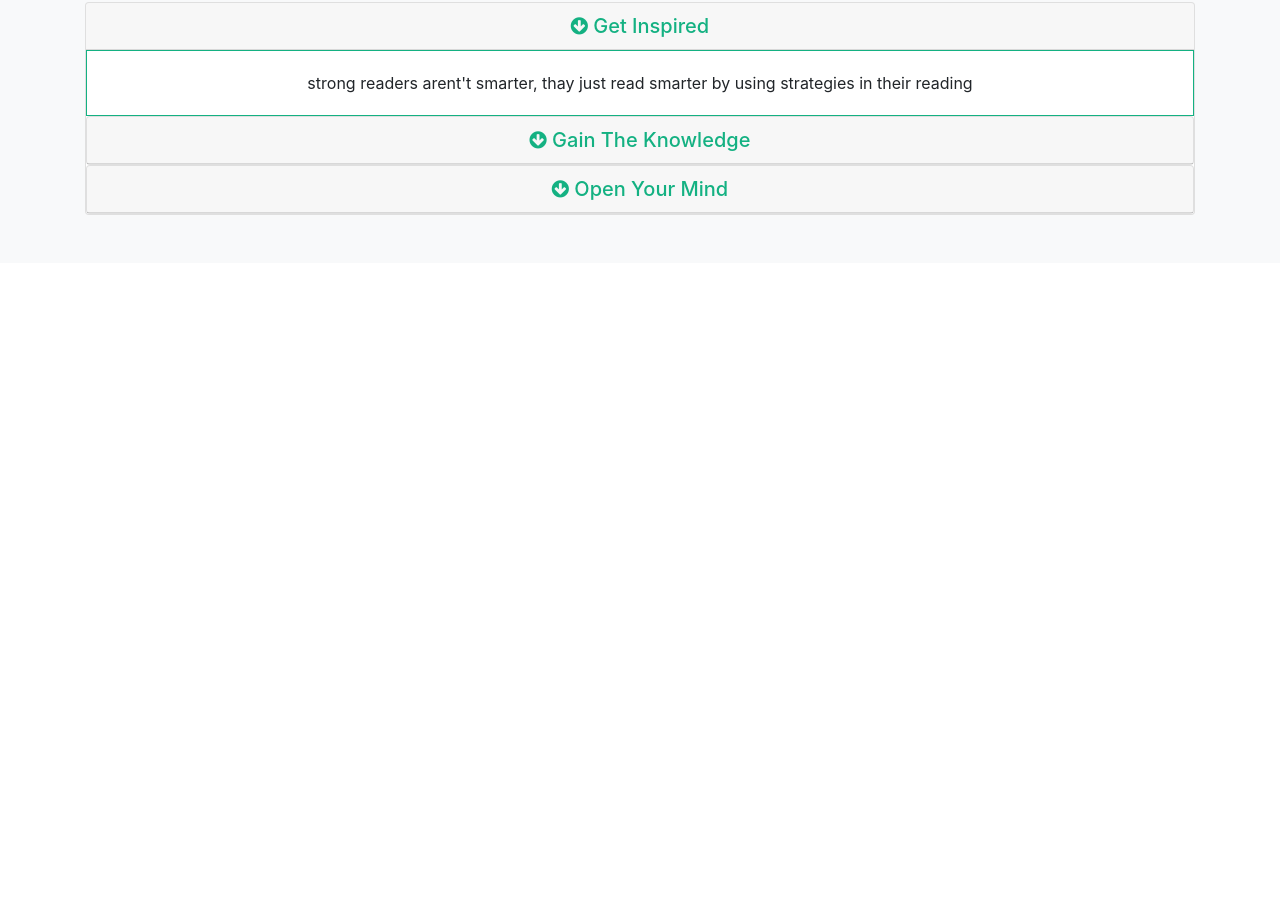
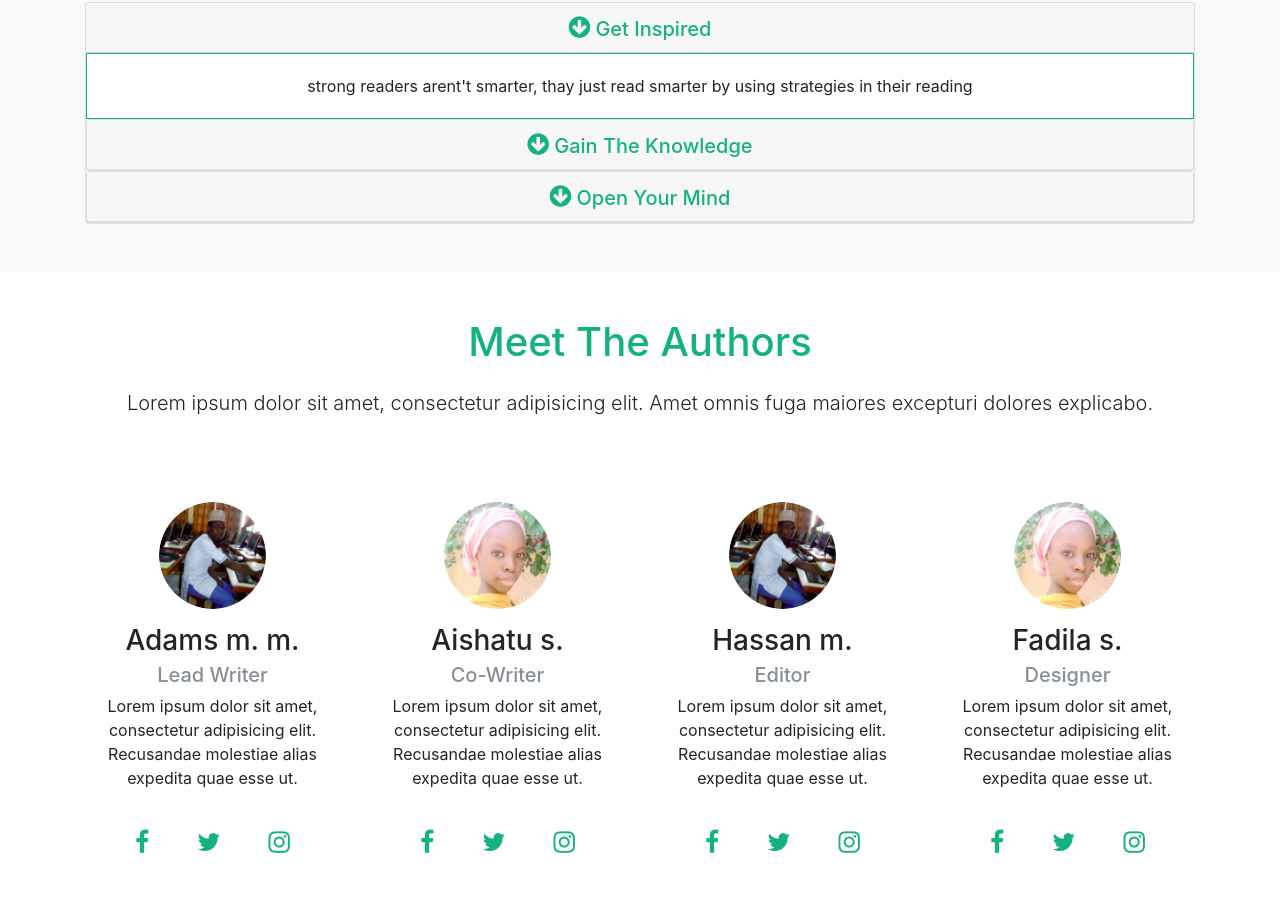
Before and after one commit to ADAMUGEEK/phythonpractice, a website: page blog/src/index.html in a window 1280 px wide. Shown: the part 1454-2358 px from the top of the page. Before the commit the page ends 1717 px from the top, so only its background shows below. Drawn offline with Linux system fonts and the light colour scheme.

Commit message:
About us section and some information on index

```diff
--- a/blog/src/index.html
+++ b/blog/src/index.html
@@ -29,15 +29,30 @@
   margin:auto;
   border-bottom:1px #14b182 solid;
 }
+/* img{
+    margin-top:-50px;
+  } */
+
+.fa{
+    font-size:25px;
+  }
+
+.card-Author:hover{
+    background: rgba(137, 214, 92, 0.548);
+    color:#fff; }
+
+.fa{
+      color:#14b182;
+    }
 
 
 </style>
 </head>
 <body id="home">
-  <nav class="navbar navbar-expand-md navbar-light fixed-top py-2 ">
+  <nav class="navbar navbar-expand-md navbar-light fixed-top py-4 ">
     <div class="container">
       <a href="index.html" class="navbar-brand">
-        <img src="img/logo.png" width="50" height="50" alt="logo"><h3 class="d-inline align-middle">Geeky</h3>
+        <img src="img/logo.png" width="50" height="50" alt=""><h3 class="d-inline align-middle">Geeky</h3>
       </a>
       <button class="navbar-toggler" data-toggle="collapse" data-target="#navlist"><span class="navbar-toggler-icon"></span></button>
       <div class="collapse navbar-collapse" id="navlist">
@@ -206,6 +221,110 @@
     </div>
   </section>
 
+   <!-- AUTHORS -->
+   <section id="authors" class="my-5 text-center">
+    <div class="container">
+      <div class="row">
+        <div class="col">
+          <div class="info-header mb-5">
+            <h1 class="text pb-3">
+              Meet The Authors
+            </h1>
+            <p class="lead pb-3">
+              Lorem ipsum dolor sit amet, consectetur adipisicing elit. Amet omnis fuga maiores excepturi dolores explicabo.
+            </p>
+          </div>
+        </div>
+      </div>
+      <div class="row">
+        <div class="col-lg-3 col-md-6">
+          <div class="card-Author">
+            <div class="card-body">
+              <img src="img/Adams.png" alt="" class="img-fluid rounded-circle w-50 mb-3">
+              <h3>Adams m. m. </h3>
+              <h5 class="text-muted">Lead Writer</h5>
+              <p>Lorem ipsum dolor sit amet, consectetur adipisicing elit. Recusandae molestiae alias expedita quae esse ut.</p>
+              <div class="d-flex flex-row justify-content-center">
+                <div class="p-4">
+                  <a href="#"><i class="fa fa-facebook"></i></a>
+                </div>
+                <div class="p-4">
+                  <a href="#"><i class="fa fa-twitter"></i></a>
+                </div>
+                <div class="p-4">
+                  <a href="#"><i class="fa fa-instagram"></i></a>
+                </div>
+              </div>
+            </div>
+          </div>
+        </div>
+        <div class="col-lg-3 col-md-6">
+          <div class="card-Author">
+            <div class="card-body">
+              <img src="img/aishatu.png" alt="" class="img-fluid rounded-circle w-50 mb-3">
+              <h3>Aishatu s. </h3>
+              <h5 class="text-muted">Co-Writer</h5>
+              <p>Lorem ipsum dolor sit amet, consectetur adipisicing elit. Recusandae molestiae alias expedita quae esse ut.</p>
+              <div class="d-flex flex-row justify-content-center">
+                <div class="p-4">
+                  <a href="#"><i class="fa fa-facebook"></i></a>
+                </div>
+                <div class="p-4">
+                  <a href="#"><i class="fa fa-twitter"></i></a>
+                </div>
+                <div class="p-4">
+                  <a href="#"><i class="fa fa-instagram"></i></a>
+                </div>
+              </div>
+            </div>
+          </div>
+        </div>
+        <div class="col-lg-3 col-md-6">
+          <div class="card-Author">
+            <div class="card-body">
+              <img src="img/Adams.png" alt="" class="img-fluid rounded-circle w-50 mb-3">
+              <h3>Hassan m. </h3>
+              <h5 class="text-muted">Editor</h5>
+              <p>Lorem ipsum dolor sit amet, consectetur adipisicing elit. Recusandae molestiae alias expedita quae esse ut.</p>
+              <div class="d-flex flex-row justify-content-center">
+                <div class="p-4">
+                  <a href="#"><i class="fa fa-facebook"></i></a>
+                </div>
+                <div class="p-4">
+                  <a href="#"><i class="fa fa-twitter"></i></a>
+                </div>
+                <div class="p-4">
+                  <a href="#"><i class="fa fa-instagram"></i></a>
+                </div>
+              </div>
+            </div>
+          </div>
+        </div>
+        <div class="col-lg-3 col-md-6">
+          <div class="card-Author">
+            <div class="card-body">
+              <img src="img/aishatu.png" alt="" class="img-fluid rounded-circle w-50 mb-3">
+              <h3>Fadila s. </h3>
+              <h5 class="text-muted">Designer</h5>
+              <p>Lorem ipsum dolor sit amet, consectetur adipisicing elit. Recusandae molestiae alias expedita quae esse ut.</p>
+              <div class="d-flex flex-row justify-content-center">
+                <div class="p-4">
+                  <a href="#"><i class="fa fa-facebook"></i></a>
+                </div>
+                <div class="p-4">
+                  <a href="#"><i class="fa fa-twitter"></i></a>
+                </div>
+                <div class="p-4">
+                  <a href="#"><i class="fa fa-instagram"></i></a>
+                </div>
+              </div>
+            </div>
+          </div>
+        </div>
+      </div>
+    </div>
+  </section>
+
 
   <script src="js/jquery.min.js"></script>
   <script src="js/popper.min.js"></script>
```
Also changed, not shown: blog/src/img/aishatu.png (added).
